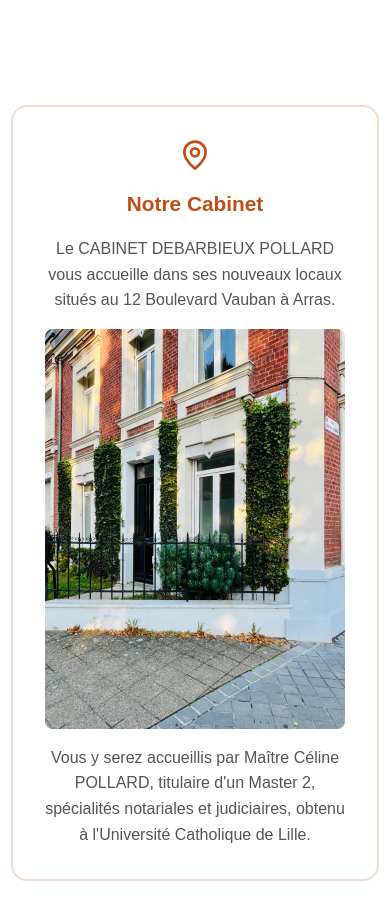
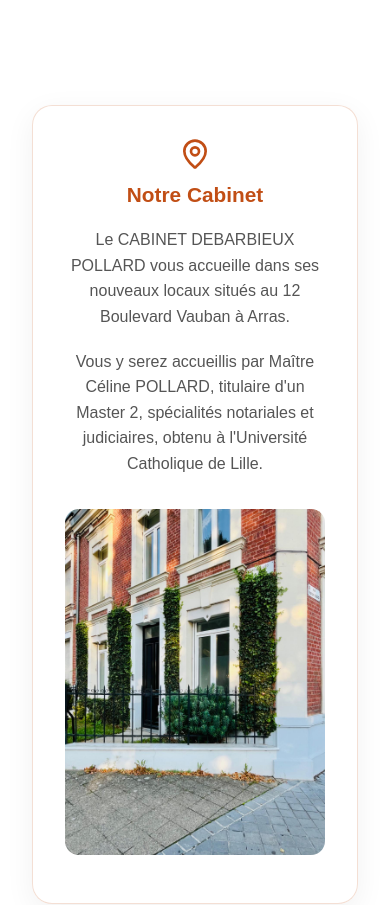
Before and after one commit to e-hainaux/celine-pollard, a Next.js app: page / in a window 390 px wide. Shown: the part 2260-3165 px from the top of the page. Built offline with nearby package versions, Linux system fonts and the light colour scheme.

Commit message:
update cabinetSection responsive style

```diff
--- a/app/page.js
+++ b/app/page.js
@@ -84,26 +84,30 @@ export default function HomePage() {
       {/* Section cabinet */}
       <section className={styles.cabinetSection}>
         <div className={styles.cabinetCard}>
-          <MapPin className={styles.icon} size={32} />
           <div className={styles.cabinetContent}>
+            <MapPin className={styles.icon} size={32} />
+
             <h3 className={styles.cabinetTitle}>Notre Cabinet</h3>
+
             <p className={styles.cabinetText}>
               Le CABINET DEBARBIEUX POLLARD vous accueille dans ses nouveaux
               locaux situés au 12 Boulevard Vauban à Arras.
             </p>
-            <div className={styles.mobilePicture}>
-              <Image
-                src="/cabinet-celine-outside-1.jpg"
-                width={300}
-                height={400}
-                alt="Photographie de Céline Pollard"
-              />
-            </div>
+
             <p className={styles.cabinetText}>
               Vous y serez accueillis par Maître Céline POLLARD, titulaire d'un
               Master 2, spécialités notariales et judiciaires, obtenu à
               l'Université Catholique de Lille.
             </p>
+          </div>
+
+          <div className={styles.mobilePicture}>
+            <Image
+              src="/cabinet-celine-outside-1.jpg"
+              width={600}
+              height={750}
+              alt="Photographie du cabinet de Maître Céline Pollard"
+            />
           </div>
         </div>
       </section>
--- a/app/page.module.css
+++ b/app/page.module.css
@@ -237,42 +237,68 @@
 }
 
 .cabinetCard {
-  background: rgba(255, 255, 255, 0.9);
-  border: 2px solid rgba(193, 78, 21, 0.2);
-  border-radius: 16px;
-  padding: 2.5rem;
+  width: 100%;
+  max-width: 1100px;
+  background: rgba(255, 255, 255, 0.95);
+  border: 1px solid rgba(193, 78, 21, 0.18);
+  border-radius: 20px;
+  padding: 3rem;
+  display: grid;
+  grid-template-columns: 1fr 0.85fr;
+  align-items: center;
+  gap: 3rem;
+  box-shadow: 0 8px 30px rgba(0, 0, 0, 0.06);
+}
+
+/* Partie texte */
+.cabinetContent {
   display: flex;
-  align-items: center;
-  gap: 2rem;
-  /* box-shadow: 0 6px 18px rgba(0, 0, 0, 0.08); */
+  flex-direction: column;
+  justify-content: center;
 }
 
 .cabinetTitle {
-  font-size: 1.3rem;
-  font-weight: 600;
+  font-size: 1.7rem;
+  font-weight: 700;
   color: #c14e15;
-  margin-bottom: 1rem;
+  margin: 1rem 0;
 }
 
 .cabinetText {
-  font-size: 1rem;
+  font-size: 1.05rem;
   color: #555;
-  margin-bottom: 1rem;
-  line-height: 1.6;
+  margin-bottom: 1.2rem;
+  line-height: 1.8;
 }
 
 .cabinetText:last-child {
   margin-bottom: 0;
 }
 
+/* Image */
 .mobilePicture {
   display: flex;
   justify-content: center;
   align-items: center;
+  width: 100%;
+  height: 100%;
+  min-height: 350px;
+  overflow: hidden;
+  border-radius: 14px;
 }
 
 .mobilePicture img {
-  border-radius: 8px;
+  width: 100%;
+  height: 100%;
+  min-height: 350px;
+  object-fit: cover;
+  border-radius: 14px;
+}
+
+/* Icône */
+.icon {
+  color: #c14e15;
+  flex-shrink: 0;
 }
 
 /* Section objectif */
@@ -377,6 +403,48 @@
   .sectionTitle {
     font-size: 1.2rem;
   }
+
+  .cabinetSection {
+    padding: 2rem;
+  }
+
+  .cabinetCard {
+    display: flex;
+    flex-direction: column;
+    text-align: center;
+    gap: 1rem;
+    padding: 2rem;
+  }
+
+  .cabinetContent {
+    align-items: center;
+  }
+
+  .cabinetTitle {
+    font-size: 1.3rem;
+    margin: 0.5rem 0 1rem;
+  }
+
+  .cabinetText {
+    font-size: 1rem;
+    line-height: 1.6;
+  }
+
+  .mobilePicture {
+    display: flex;
+    margin: 1rem 0;
+    min-height: auto;
+    height: auto;
+  }
+
+  .mobilePicture img {
+    width: 100%;
+    max-width: 300px;
+    height: auto;
+    min-height: auto;
+    object-fit: cover;
+    border-radius: 8px;
+  }
 }
 
 @media (max-width: 480px) {
```
